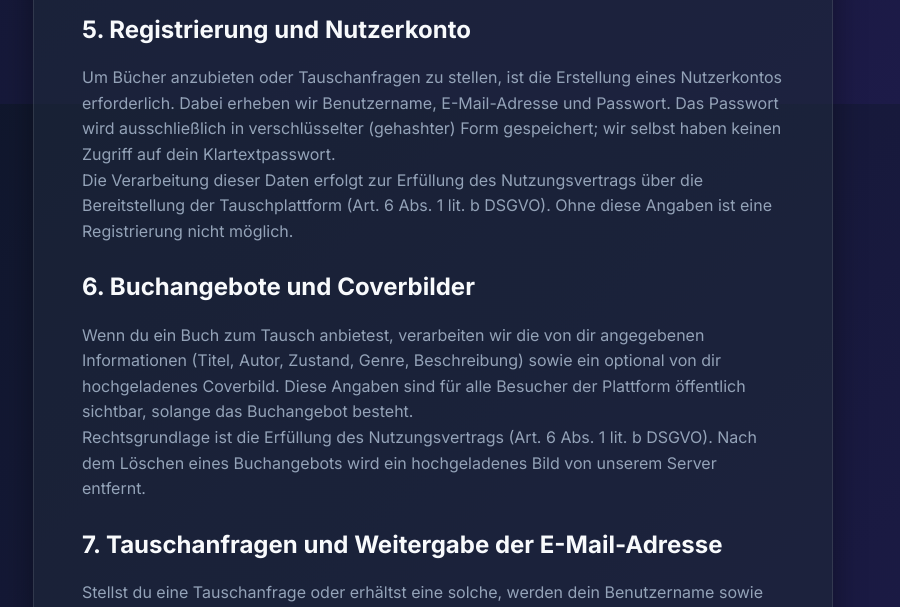
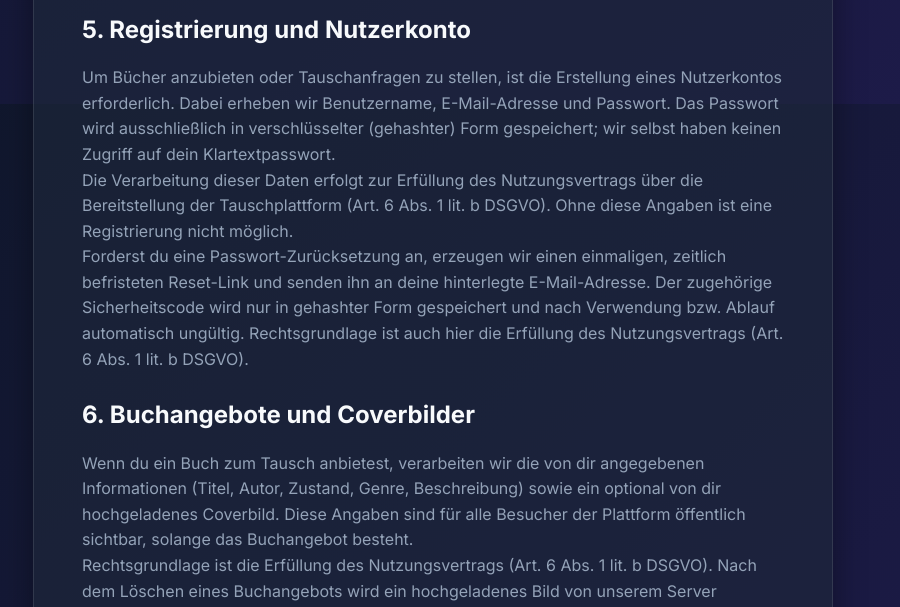
Before and after one commit to D36NDE/booksharing, a Flask app: page /datenschutz in a window 1280 px wide. Shown: the part 1496-2103 px from the top of the page, without its empty margins (207-1107 px from the left). Run offline with Flask 3, Linux system fonts and the light colour scheme; parts of the project's set-up code (start-up, migrations or seed data) failed here and were passed over; some libraries are stand-ins or nearby versions.

Commit message:
"Passwort vergessen"-Funktion hinzufügen
Bisher gab es keinen Weg, ein vergessenes Passwort selbst
zurückzusetzen - Nutzer wären komplett ausgesperrt gewesen.

- Neue Tabelle password_reset_tokens (nur Hash des Tokens gespeichert,
  nie der Klartext-Token selbst - analog zu Passwörtern)
- /forgot-password: fragt E-Mail ab, erzeugt bei Treffer einen
  einmaligen, 1 Stunde gültigen Reset-Link; zeigt immer dieselbe
  generische Erfolgsmeldung (verhindert User-Enumeration über
  registrierte E-Mail-Adressen)
- /reset-password/<token>: prüft Gültigkeit/Ablauf, verlangt neues
  Passwort inkl. Bestätigung (≥8 Zeichen), markiert Token danach als
  verbraucht (single-use)
- Generischer SMTP-Mailversand über Umgebungsvariablen (SMTP_HOST/
  PORT/USERNAME/PASSWORD/MAIL_FROM) - funktioniert mit jedem
  Standard-Anbieter; ohne Konfiguration wird der Versand übersprungen
  und nur geloggt, statt die App crashen zu lassen
- Rate-Limiting nur auf POST (nicht GET) angewendet - dabei einen
  eigenen Bug beim Testen gefunden und für /login, /register und
  /forgot-password gleichermaßen gefixt: das Limit zählte vorher auch
  Seitenaufrufe mit, wodurch echte Nutzer real nur einen Bruchteil der
  vorgesehenen Versuche hatten
- "Passwort vergessen?"-Link auf der Login-Seite
- Datenschutzerklärung um den neuen E-Mail-Versand ergänzt
- wsgi.py: Hinweis auf benötigte SMTP-Umgebungsvariablen

Getestet: kompletter Flow (Anfrage → E-Mail-Body simuliert extrahiert
→ Reset-Seite → neues Passwort → alter Login funktioniert nicht mehr,
neuer schon → Token ist danach ungültig), plus Fehlerfälle (falscher
Token, abgelaufen, Passwort-Mismatch, nicht erreichbarer SMTP-Server).

Co-Authored-By: Claude Sonnet 5 <noreply@anthropic.com>

```diff
--- a/app.py
+++ b/app.py
@@ -1,9 +1,12 @@
+import hashlib
 import logging
 import os
 import re
 import secrets
+import smtplib
 import uuid
-from datetime import datetime
+from datetime import datetime, timedelta
+from email.mime.text import MIMEText
 
 from flask import Flask, render_template, request, redirect, url_for, session, flash, g, Response, abort
 from flask_wtf import CSRFProtect
@@ -63,6 +66,50 @@ REQUEST_CANCELLED = 'CANCELLED'
 
 BOOKS_PER_PAGE = 12
 EMAIL_RE = re.compile(r'^[^@\s]+@[^@\s]+\.[^@\s]+$')
+RESET_TOKEN_TTL_HOURS = 1
+
+# --- SMTP-Konfiguration für E-Mail-Versand (z.B. Passwort-Reset) ---
+# Funktioniert mit jedem Standard-SMTP-Anbieter (eigener Server, Gmail mit
+# App-Passwort, SendGrid/Mailgun/Postmark per SMTP-Relay, ...). Ohne gesetzte
+# SMTP_HOST-Variable wird der Versand übersprungen und nur geloggt.
+SMTP_HOST = os.environ.get('SMTP_HOST')
+SMTP_PORT = int(os.environ.get('SMTP_PORT', '587'))
+SMTP_USERNAME = os.environ.get('SMTP_USERNAME')
+SMTP_PASSWORD = os.environ.get('SMTP_PASSWORD')
+SMTP_USE_TLS = os.environ.get('SMTP_USE_TLS', 'true').lower() != 'false'
+MAIL_FROM = os.environ.get('MAIL_FROM', 'BookSharing <noreply@booksharing.net>')
+
+if not SMTP_HOST:
+    logging.getLogger(__name__).warning(
+        'SMTP_HOST ist nicht gesetzt - E-Mail-Versand (z.B. Passwort-Reset) ist deaktiviert. '
+        'Bitte SMTP_HOST/SMTP_PORT/SMTP_USERNAME/SMTP_PASSWORD/MAIL_FROM als '
+        'Umgebungsvariablen setzen, um den Versand zu aktivieren.'
+    )
+
+def send_email(to_address, subject, body_text):
+    """Best-effort E-Mail-Versand. Gibt True bei Erfolg zurück, sonst False -
+    Fehler landen im Server-Log, nie als Stacktrace beim Nutzer."""
+    if not SMTP_HOST:
+        logging.getLogger(__name__).error(
+            'E-Mail an %s konnte nicht gesendet werden: SMTP ist nicht konfiguriert.', to_address
+        )
+        return False
+    try:
+        msg = MIMEText(body_text, 'plain', 'utf-8')
+        msg['Subject'] = subject
+        msg['From'] = MAIL_FROM
+        msg['To'] = to_address
+
+        with smtplib.SMTP(SMTP_HOST, SMTP_PORT, timeout=10) as server:
+            if SMTP_USE_TLS:
+                server.starttls()
+            if SMTP_USERNAME and SMTP_PASSWORD:
+                server.login(SMTP_USERNAME, SMTP_PASSWORD)
+            server.sendmail(MAIL_FROM, [to_address], msg.as_string())
+        return True
+    except (smtplib.SMTPException, OSError):
+        logging.getLogger(__name__).exception('E-Mail an %s konnte nicht gesendet werden.', to_address)
+        return False
 
 # Ensure database schema is migrated
 with app.app_context():
@@ -161,7 +208,7 @@ def teardown_request(exception):
 
 # --- Auth Routes ---
 @app.route('/login', methods=['GET', 'POST'])
-@limiter.limit('10 per minute')
+@limiter.limit('10 per minute', methods=['POST'])
 def login():
     if g.user:
         return redirect(url_for('index'))
@@ -181,7 +228,7 @@ def login():
     return render_template('login.html', next_url=next_url)
 
 @app.route('/register', methods=['GET', 'POST'])
-@limiter.limit('10 per hour')
+@limiter.limit('10 per hour', methods=['POST'])
 def register():
     if g.user:
         return redirect(url_for('index'))
@@ -218,6 +265,87 @@ def register():
 
     return render_template('register.html')
 
+@app.route('/forgot-password', methods=['GET', 'POST'])
+@limiter.limit('5 per hour', methods=['POST'])
+def forgot_password():
+    if g.user:
+        return redirect(url_for('index'))
+
+    if request.method == 'POST':
+        email = request.form.get('email', '').strip()
+
+        if email:
+            user = g.db.execute('SELECT * FROM users WHERE email = ?', (email,)).fetchone()
+            if user:
+                # Vorherige, noch offene Tokens für diesen Nutzer entwerten -
+                # es soll immer nur ein aktiver Reset-Link existieren.
+                g.db.execute('DELETE FROM password_reset_tokens WHERE user_id = ?', (user['id'],))
+
+                raw_token = secrets.token_urlsafe(32)
+                token_hash = hashlib.sha256(raw_token.encode()).hexdigest()
+                expires_at = (datetime.utcnow() + timedelta(hours=RESET_TOKEN_TTL_HOURS)).isoformat()
+
+                g.db.execute(
+                    'INSERT INTO password_reset_tokens (user_id, token_hash, expires_at) VALUES (?, ?, ?)',
+                    (user['id'], token_hash, expires_at)
+                )
+                g.db.commit()
+
+                reset_url = url_for('reset_password', token=raw_token, _external=True)
+                send_email(
+                    user['email'],
+                    'Passwort zurücksetzen - BookSharing',
+                    f"Hallo {user['username']},\n\n"
+                    "du hast eine Passwort-Zurücksetzung für dein BookSharing-Konto angefordert.\n"
+                    f"Klicke auf folgenden Link, um ein neues Passwort zu vergeben (gültig für "
+                    f"{RESET_TOKEN_TTL_HOURS} Stunde):\n\n{reset_url}\n\n"
+                    "Falls du das nicht warst, kannst du diese E-Mail ignorieren - es passiert nichts."
+                )
+
+        # Immer dieselbe Meldung, unabhängig davon, ob die E-Mail existiert -
+        # sonst ließe sich über die Fehlermeldung erraten, welche E-Mails registriert sind.
+        flash('Falls ein Konto mit dieser E-Mail-Adresse existiert, haben wir einen Link zum '
+              'Zurücksetzen des Passworts gesendet.', 'info')
+        return redirect(url_for('login'))
+
+    return render_template('forgot_password.html')
+
+@app.route('/reset-password/<token>', methods=['GET', 'POST'])
+def reset_password(token):
+    if g.user:
+        return redirect(url_for('index'))
+
+    token_hash = hashlib.sha256(token.encode()).hexdigest()
+    reset_entry = g.db.execute(
+        'SELECT * FROM password_reset_tokens WHERE token_hash = ? AND used = 0',
+        (token_hash,)
+    ).fetchone()
+
+    if not reset_entry or datetime.fromisoformat(reset_entry['expires_at']) < datetime.utcnow():
+        flash('Dieser Link ist ungültig oder abgelaufen. Bitte fordere einen neuen an.', 'error')
+        return redirect(url_for('forgot_password'))
+
+    if request.method == 'POST':
+        password = request.form.get('password', '')
+        password_confirm = request.form.get('password_confirm', '')
+
+        if len(password) < 8:
+            flash('Das Passwort muss mindestens 8 Zeichen lang sein.', 'error')
+            return render_template('reset_password.html', token=token)
+
+        if password != password_confirm:
+            flash('Die Passwörter stimmen nicht überein.', 'error')
+            return render_template('reset_password.html', token=token)
+
+        hashed = generate_password_hash(password, method='pbkdf2:sha256')
+        g.db.execute('UPDATE users SET password = ? WHERE id = ?', (hashed, reset_entry['user_id']))
+        g.db.execute('UPDATE password_reset_tokens SET used = 1 WHERE id = ?', (reset_entry['id'],))
+        g.db.commit()
+
+        flash('Dein Passwort wurde erfolgreich geändert. Du kannst dich jetzt anmelden.', 'success')
+        return redirect(url_for('login'))
+
+    return render_template('reset_password.html', token=token)
 
 @app.route('/logout')
 def logout():
--- a/database.py
+++ b/database.py
@@ -21,6 +21,21 @@ def check_and_migrate_db(conn):
             cursor.execute("ALTER TABLE books ADD COLUMN description TEXT")
         conn.commit()
 
+    # Neue Tabellen, die bei init_db() schon über CREATE TABLE IF NOT EXISTS
+    # entstehen, müssen hier zusätzlich erstellt werden, da bei bestehenden
+    # Deployments nur check_and_migrate_db() beim App-Start läuft, nicht init_db().
+    cursor.execute('''
+        CREATE TABLE IF NOT EXISTS password_reset_tokens (
+            id INTEGER PRIMARY KEY AUTOINCREMENT,
+            user_id INTEGER NOT NULL,
+            token_hash TEXT UNIQUE NOT NULL,
+            expires_at TEXT NOT NULL,
+            used INTEGER DEFAULT 0,
+            FOREIGN KEY (user_id) REFERENCES users (id)
+        )
+    ''')
+    conn.commit()
+
     create_indexes(conn)
 
     # Best-effort: verhindert neue Accounts mit doppelter E-Mail, ohne bei
@@ -43,6 +58,7 @@ def create_indexes(conn):
     cursor.execute('CREATE INDEX IF NOT EXISTS idx_exchange_target_book_id ON exchange_requests (target_book_id)')
     cursor.execute('CREATE INDEX IF NOT EXISTS idx_exchange_offered_book_id ON exchange_requests (offered_book_id)')
     cursor.execute('CREATE INDEX IF NOT EXISTS idx_exchange_status ON exchange_requests (status)')
+    cursor.execute('CREATE INDEX IF NOT EXISTS idx_reset_tokens_user_id ON password_reset_tokens (user_id)')
     conn.commit()
 
 def init_db():
@@ -89,6 +105,18 @@ def init_db():
         )
     ''')
 
+    # Password-Reset-Tokens
+    cursor.execute('''
+        CREATE TABLE IF NOT EXISTS password_reset_tokens (
+            id INTEGER PRIMARY KEY AUTOINCREMENT,
+            user_id INTEGER NOT NULL,
+            token_hash TEXT UNIQUE NOT NULL,
+            expires_at TEXT NOT NULL,
+            used INTEGER DEFAULT 0,
+            FOREIGN KEY (user_id) REFERENCES users (id)
+        )
+    ''')
+
     check_and_migrate_db(conn)
     conn.commit()
     conn.close()
--- a/templates/datenschutz.html
+++ b/templates/datenschutz.html
@@ -81,6 +81,12 @@
         <p>
             Die Verarbeitung dieser Daten erfolgt zur Erfüllung des Nutzungsvertrags über die Bereitstellung der
             Tauschplattform (Art. 6 Abs. 1 lit. b DSGVO). Ohne diese Angaben ist eine Registrierung nicht möglich.
+        </p>
+        <p>
+            Forderst du eine Passwort-Zurücksetzung an, erzeugen wir einen einmaligen, zeitlich befristeten
+            Reset-Link und senden ihn an deine hinterlegte E-Mail-Adresse. Der zugehörige Sicherheitscode wird nur
+            in gehashter Form gespeichert und nach Verwendung bzw. Ablauf automatisch ungültig. Rechtsgrundlage ist
+            auch hier die Erfüllung des Nutzungsvertrags (Art. 6 Abs. 1 lit. b DSGVO).
         </p>
     </div>
 
--- a/templates/login.html
+++ b/templates/login.html
@@ -34,7 +34,11 @@
         </div>
     </form>
 
-    <p style="text-align: center; margin-top: 1.5rem; font-size: 0.9em; color: var(--text-muted);">
+    <p style="text-align: center; margin-top: 1rem; font-size: 0.875em;">
+        <a href="{{ url_for('forgot_password') }}" style="color: var(--text-muted); text-decoration: none;">Passwort vergessen?</a>
+    </p>
+
+    <p style="text-align: center; margin-top: 1rem; font-size: 0.9em; color: var(--text-muted);">
         Noch kein Konto? <a href="{{ url_for('register') }}" style="color: var(--primary); text-decoration: none; font-weight: 500; transition: color 0.2s;">Jetzt registrieren</a>
     </p>
 </div>
```
Also changed, not shown: templates/forgot_password.html (added, +35 -0 lines), templates/reset_password.html (added, +32 -0 lines), wsgi.py (+7 -0 lines).
